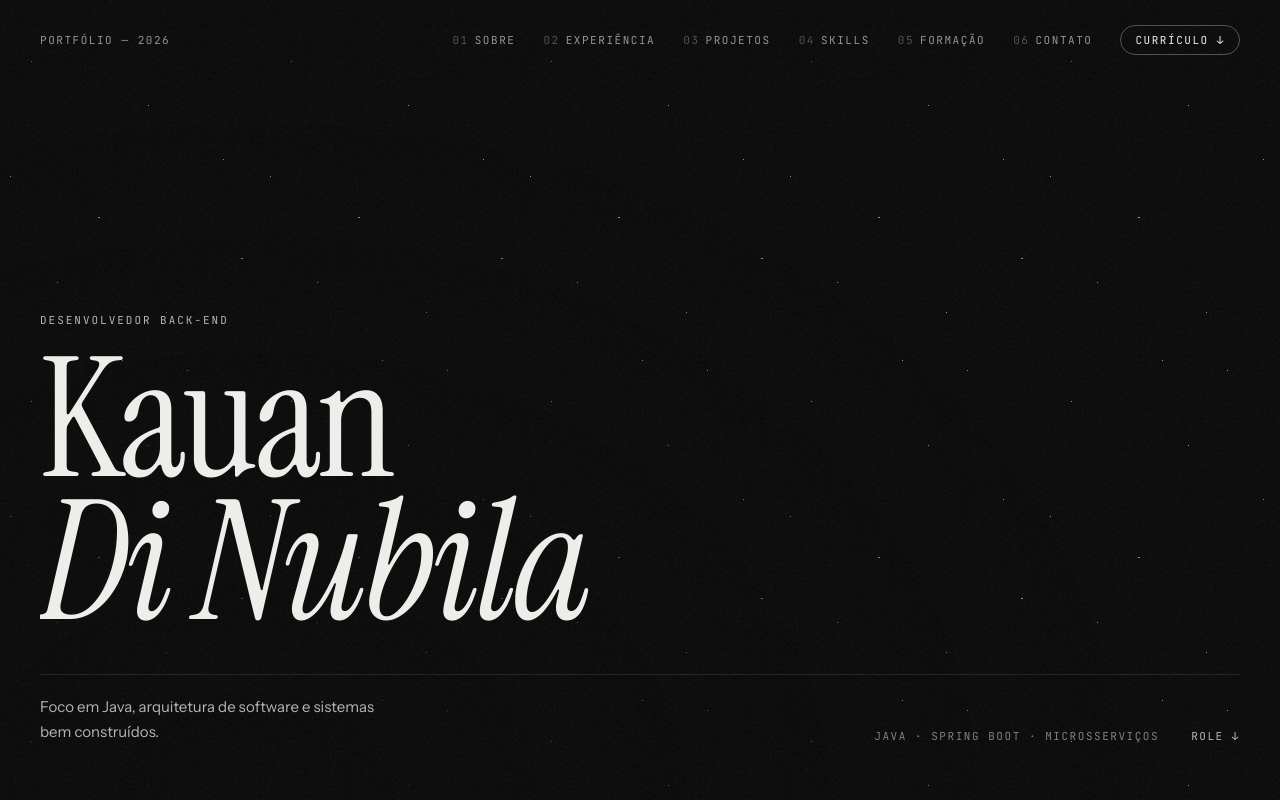
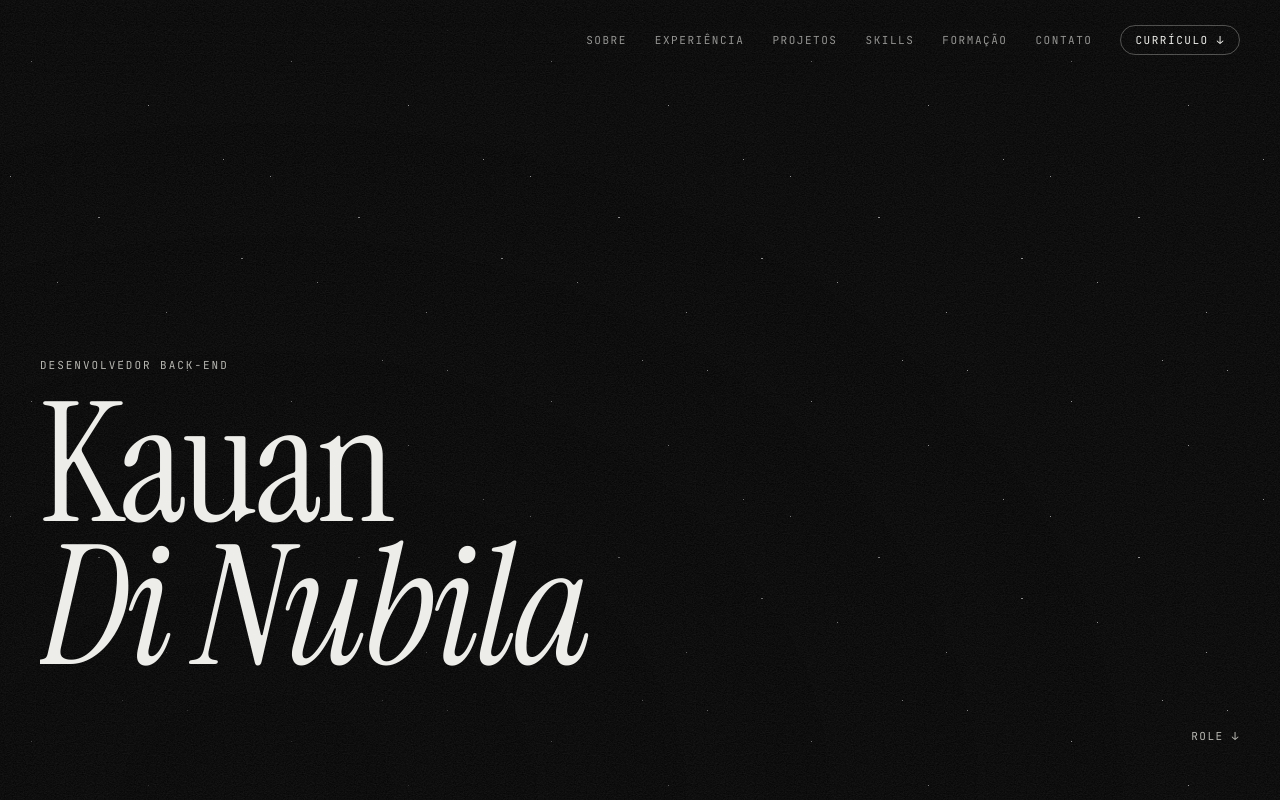
Before and after one commit to KauanDiNubila/kauan-dev, a React (Vite) app: page / in a window 1280 px wide. Shown: the top 800 px of the page. Built offline with nearby package versions, Linux system fonts and the light colour scheme.

Commit message:
Simplify hero and drop section numbering

```diff
--- a/src/components/About.tsx
+++ b/src/components/About.tsx
@@ -29,9 +29,6 @@ export function About() {
         </div>
 
         <div>
-          <p data-reveal className="mb-10 font-mono text-[12px] tracking-[0.16em] text-muted uppercase">
-            01 — sobre
-          </p>
           <h2 data-reveal className="font-serif text-[clamp(44px,6vw,92px)] leading-[0.92] tracking-[-0.015em]">
             Sobre <span className="italic">mim.</span>
           </h2>
--- a/src/components/Contact.tsx
+++ b/src/components/Contact.tsx
@@ -25,7 +25,7 @@ export function Contact() {
 
         <div className="flex flex-col items-center text-center">
           <p data-reveal className="mb-6 font-mono text-[11px] tracking-[0.18em] text-muted uppercase">
-            06 — contato
+            contato
           </p>
           <a
             data-reveal
--- a/src/components/Education.tsx
+++ b/src/components/Education.tsx
@@ -126,9 +126,6 @@ export function Education() {
   return (
     <section id="formacao" ref={ref} className="relative">
       <div className="mx-auto max-w-[1320px] px-5 pt-28 pb-16 md:px-10 md:pt-40 md:pb-32">
-        <p data-reveal className="mb-10 font-mono text-[12px] tracking-[0.16em] text-muted uppercase">
-          05 — formação
-        </p>
         <div className="mb-12 grid gap-8 md:mb-16 md:grid-cols-[minmax(0,1.2fr)_minmax(0,1fr)] md:items-end">
           <h2 data-reveal className="font-serif text-[clamp(44px,7vw,104px)] leading-[0.92] tracking-[-0.015em]">
             Formação e <span className="italic">cursos.</span>
--- a/src/components/Experience.tsx
+++ b/src/components/Experience.tsx
@@ -7,9 +7,6 @@ export function Experience() {
   return (
     <section id="experiencia" ref={ref} className="relative">
       <div className="mx-auto max-w-[1320px] px-5 pt-28 pb-16 md:px-10 md:pt-40 md:pb-20">
-        <p data-reveal className="mb-10 font-mono text-[12px] tracking-[0.16em] text-muted uppercase">
-          02 — experiência
-        </p>
         <h2 data-reveal className="mb-12 font-serif text-[clamp(44px,7vw,104px)] leading-[0.92] tracking-[-0.015em] md:mb-16">
           Experiência <span className="italic">profissional.</span>
         </h2>
--- a/src/components/Hero.tsx
+++ b/src/components/Hero.tsx
@@ -34,17 +34,13 @@ export function Hero() {
           <span className="italic">Di Nubila</span>
         </h1>
 
-        <div className="mt-10 flex flex-col gap-6 border-t border-line pt-5 md:flex-row md:items-end md:justify-between">
-          <p data-hero-fade className="max-w-[340px] text-[15px] leading-relaxed text-muted">
-            Foco em Java, arquitetura de software e sistemas bem construídos.
-          </p>
-          <div data-hero-fade className="flex items-center gap-8 font-mono text-[11px] tracking-[0.14em] text-subtle uppercase">
-            <span>java · spring boot · microsserviços</span>
-            <a href="#sobre" className="text-muted transition-colors hover:text-foreground">
-              role ↓
-            </a>
-          </div>
-        </div>
+        <a
+          data-hero-fade
+          href="#sobre"
+          className="mt-12 self-end font-mono text-[11px] tracking-[0.14em] text-muted uppercase transition-colors hover:text-foreground"
+        >
+          role ↓
+        </a>
       </div>
     </section>
   )
--- a/src/components/Nav.tsx
+++ b/src/components/Nav.tsx
@@ -1,23 +1,39 @@
+import { useEffect, useState } from "react"
 import { CV } from "@/data/cv"
 
 const links = [
-  { href: "#sobre", n: "01", label: "sobre" },
-  { href: "#experiencia", n: "02", label: "experiência" },
-  { href: "#projetos", n: "03", label: "projetos" },
-  { href: "#skills", n: "04", label: "skills" },
-  { href: "#formacao", n: "05", label: "formação" },
-  { href: "#contato", n: "06", label: "contato" },
+  { href: "#sobre", label: "sobre" },
+  { href: "#experiencia", label: "experiência" },
+  { href: "#projetos", label: "projetos" },
+  { href: "#skills", label: "skills" },
+  { href: "#formacao", label: "formação" },
+  { href: "#contato", label: "contato" },
 ]
 
 export function Nav() {
+  const [named, setNamed] = useState(false)
+
+  useEffect(() => {
+    const update = () => setNamed(window.scrollY > window.innerHeight * 0.75)
+    update()
+    window.addEventListener("scroll", update, { passive: true })
+    return () => window.removeEventListener("scroll", update)
+  }, [])
+
   return (
     <nav className="fixed inset-x-0 top-0 z-40 border-b border-line bg-background/85 backdrop-blur-md md:border-b-0 md:bg-transparent md:bg-linear-to-b md:from-background md:via-background/80 md:to-transparent md:backdrop-blur-none">
       <div className="mx-auto flex h-14 max-w-[1320px] md:h-20 items-center justify-between px-5 font-mono text-[11px] tracking-[0.14em] text-foreground uppercase md:px-10">
-        <span className="opacity-60">portfólio — 2026</span>
+        <a
+          href="#top"
+          aria-hidden={!named}
+          tabIndex={named ? undefined : -1}
+          className={`transition-opacity duration-500 hover:opacity-100 ${named ? "opacity-60" : "pointer-events-none opacity-0"}`}
+        >
+          Kauan Di Nubila
+        </a>
         <div className="hidden items-center gap-7 md:flex">
           {links.map((l) => (
-            <a key={l.href} href={l.href} className="group flex gap-1.5 opacity-60 transition-opacity hover:opacity-100">
-              <span className="opacity-50">{l.n}</span>
+            <a key={l.href} href={l.href} className="opacity-60 transition-opacity hover:opacity-100">
               {l.label}
             </a>
           ))}
--- a/src/components/Projects.tsx
+++ b/src/components/Projects.tsx
@@ -143,9 +143,6 @@ export function Projects() {
   return (
     <section id="projetos" ref={ref} className="relative">
       <div className="mx-auto max-w-[1320px] px-5 pt-28 pb-16 md:px-10 md:pt-40 md:pb-32">
-        <p data-reveal className="mb-10 font-mono text-[12px] tracking-[0.16em] text-muted uppercase">
-          03 — projetos
-        </p>
         <div className="mb-12 grid gap-8 md:mb-20 md:grid-cols-[minmax(0,1.2fr)_minmax(0,1fr)] md:items-end">
           <h2 data-reveal className="font-serif text-[clamp(44px,7vw,104px)] leading-[0.92] tracking-[-0.015em]">
             Do código <span className="italic">ao deploy.</span>
--- a/src/components/Skills.tsx
+++ b/src/components/Skills.tsx
@@ -196,9 +196,6 @@ export function Skills() {
   return (
     <section id="skills" ref={ref} className="relative">
       <div className="mx-auto max-w-[1320px] px-5 pt-28 pb-16 md:px-10 md:pt-40 md:pb-32">
-        <p data-reveal className="mb-10 font-mono text-[12px] tracking-[0.16em] text-muted uppercase">
-          04 — skills
-        </p>
         <h2 data-reveal className="mb-12 font-serif md:mb-20 text-[clamp(44px,7vw,104px)] leading-[0.92] tracking-[-0.015em]">
           Ferramentas do <span className="italic">dia a dia.</span>
         </h2>
```
